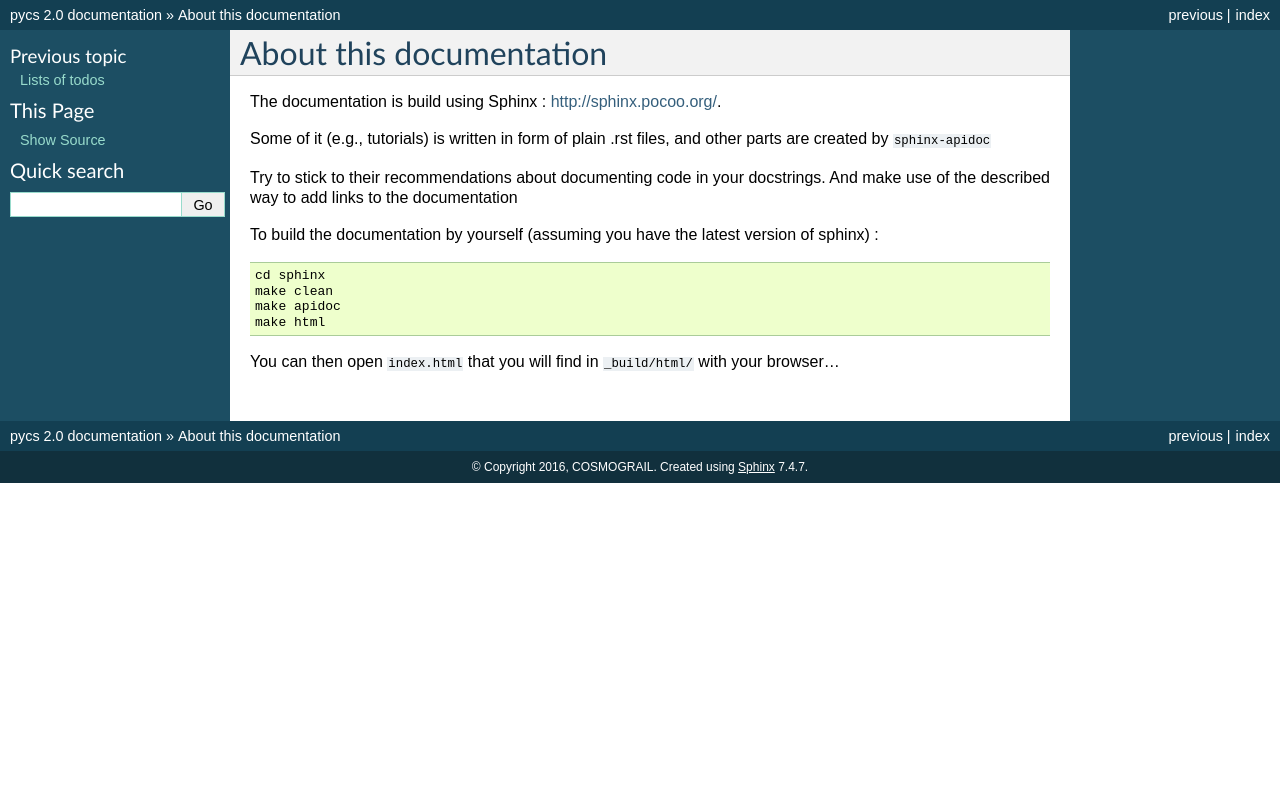
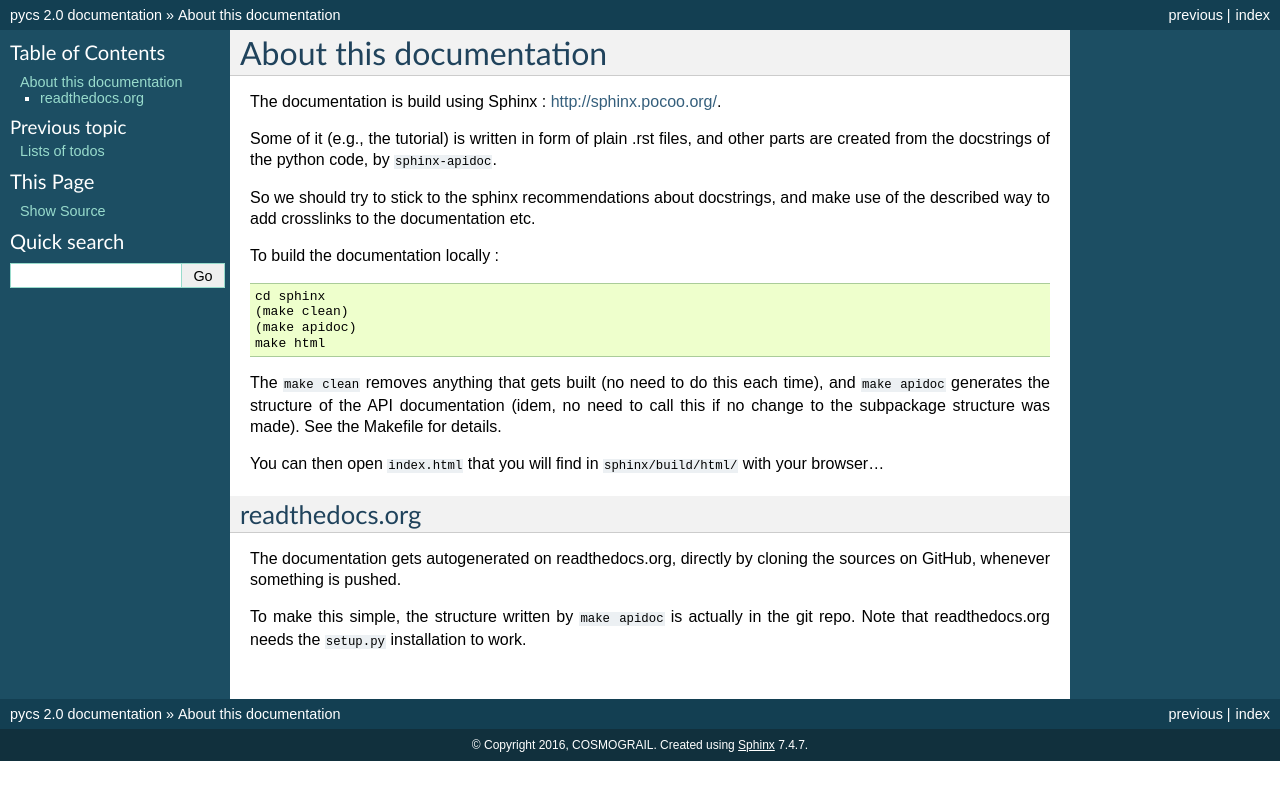
Before and after one commit to COSMOGRAIL/PyCS, a Sphinx documentation site: the page built from sphinx/source/howtodoc.rst, in a window 1280 px wide. Shown: the top 800 px of the page. Built offline with Sphinx 7.4.7, drawn with Linux system fonts in a browser that asks for light colours; formulas are drawn with MathJax 3.

Commit message:
Updates to general doc

```diff
--- a/sphinx/source/howtodoc.rst
+++ b/sphinx/source/howtodoc.rst
@@ -3,21 +3,29 @@ About this documentation
 
 The documentation is build using Sphinx : `<http://sphinx.pocoo.org/>`_.
 
-Some of it (e.g., tutorials) is written in form of plain .rst files, and other parts are created by ``sphinx-apidoc``
+Some of it (e.g., the tutorial) is written in form of plain .rst files, and other parts are created from the docstrings of the python code, by ``sphinx-apidoc``.
+
+So we should try to stick to the sphinx recommendations about docstrings, and make use of the described way to add crosslinks to the documentation etc.
 
 
-Try to stick to their recommendations about documenting code in your docstrings. And make use of the described way to add links to the documentation
-
-
-
-To build the documentation by yourself (assuming you have the latest version of sphinx) :
+To build the documentation locally :
 
 ::
 
 	cd sphinx
-	make clean
-	make apidoc
+	(make clean)
+	(make apidoc)
 	make html
 
 
-You can then open ``index.html`` that you will find in ``_build/html/`` with your browser...
+The ``make clean`` removes anything that gets built (no need to do this each time), and ``make apidoc`` generates the structure of the API documentation (idem, no need to call this if no change to the subpackage structure was made). See the Makefile for details.
+
+You can then open ``index.html`` that you will find in ``sphinx/build/html/`` with your browser...
+
+
+readthedocs.org
+---------------
+
+The documentation gets autogenerated on readthedocs.org, directly by cloning the sources on GitHub, whenever something is pushed.
+
+To make this simple, the structure written by ``make apidoc`` is actually in the git repo. Note that readthedocs.org needs the ``setup.py`` installation to work.
--- a/sphinx/source/todo.rst
+++ b/sphinx/source/todo.rst
@@ -1,4 +1,7 @@
 Lists of todos
 ==============
 
+Let's keep this sphinx-way of specifying todos right in the code and get an automatic todolist below. It's complementary to the GitHub issues.
+
+
 .. todolist::
```
